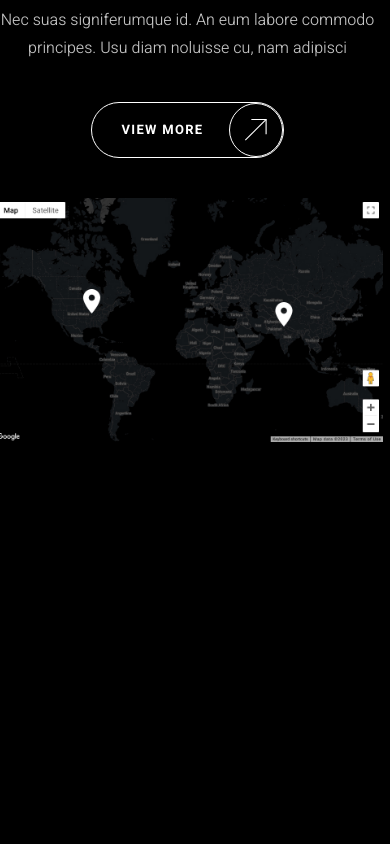
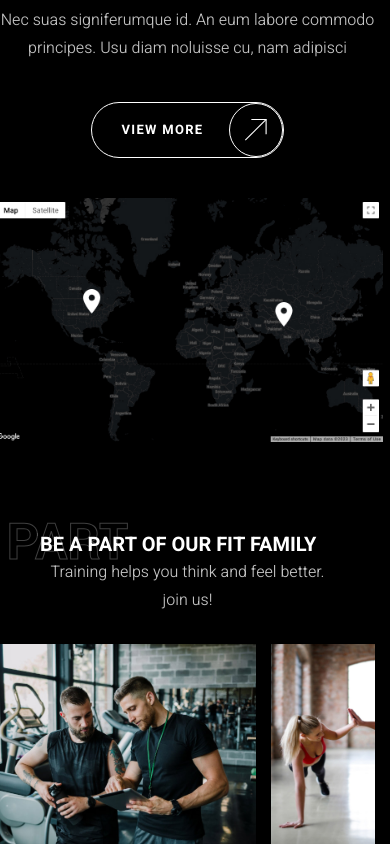
Before and after one commit to maxim11odessa/Kropp-Fitness, a plain HTML site: page index.html in a window 390 px wide. Shown: the part 4420-5264 px from the top of the page. Before the commit the page ends 5048 px from the top, so only its background shows below. Drawn offline with Linux system fonts and the light colour scheme; files whose address does not match are found by name.

Commit message:
family-finish

```diff
--- /dev/null
+++ b/assets/styles/family.css
@@ -0,0 +1,50 @@
+.family {
+  display: flex;
+  flex-direction: column;
+  align-items: center;
+  padding-top: 130px;
+}
+
+.family-body-slider {
+  display: flex;
+  justify-content: center;
+  column-gap: 26px;
+  margin-top: 60px;
+  scroll-snap-type: x mandatory;
+  overflow-x: scroll;
+}
+
+.slider-image {
+  scroll-snap-align: start;
+}
+
+@media (max-width: 1000px) {
+  .family {
+    padding-top: 50px;
+  }
+
+  .slider-image {
+    height: 360px;
+    width: auto;
+  }
+}
+
+@media (max-width: 600px) {
+  .family-body-slider {
+    column-gap: 15px;
+  }
+
+  .family-body {
+    padding-inline: 40px;
+    text-align: center;
+  }
+
+  .family-body-slider {
+    margin-top: 30px;
+  }
+
+ .slider-image {
+    height: 200px;
+    width: auto;
+  }
+}
--- a/assets/styles/location.css
+++ b/assets/styles/location.css
@@ -40,12 +40,9 @@
 
   .location-img {
     width: 100vw;
-    aspect-ratio: 1;
-
   }
 
   .location-body {
     width: 100vw;
-
   }
 }
--- a/index.html
+++ b/index.html
@@ -251,10 +251,18 @@
       </section>
       <section class="location">
         <figure class="location-img">
-          <img class="location-image" src="./assets/img/map.jpg" alt="map" width="960" height="600" />
+          <img
+            class="location-image"
+            src="./assets/img/map.jpg"
+            alt="map"
+            width="960"
+            height="600"
+          />
         </figure>
         <div class="location-body">
-          <h2 class="location-title card-title" data-title="look">Find us near you</h2>
+          <h2 class="location-title card-title" data-title="look">
+            Find us near you
+          </h2>
           <p class="location-description">
             Nec suas signiferumque id. An eum labore commodo principes. Usu diam
             noluisse cu, nam adipisci
@@ -262,6 +270,46 @@
           <a href="#" class="location-button button transparent">view more</a>
         </div>
       </section>
+      <section class="family">
+        <div class="family-body">
+          <h2 class="family-body-title card-title" data-title="part">
+            be a part of our fit family
+          </h2>
+          <p class="family-body-description">
+            Training helps you think and feel better. join us!
+          </p>
+        </div>
+        <div class="family-body-slider container">
+          <img
+            class="slider-image"
+            width="414"
+            height="479"
+            src="./assets/img/family/1.jpg"
+            alt="training people"
+          />
+          <img
+            class="slider-image"
+            width="744"
+            height="479"
+            src="./assets/img/family/2.jpg"
+            alt="training people"
+          />
+          <img
+            class="slider-image"
+            width="396"
+            height="479"
+            src="./assets/img/family/3.jpg"
+            alt="training people"
+          />
+          <img
+            class="slider-image"
+            width="396"
+            height="479"
+            src="./assets/img/family/4.jpg"
+            alt="training people"
+          />
+        </div>
+      </section>
     </main>
   </body>
 </html>
--- a/styles.css
+++ b/styles.css
@@ -8,3 +8,4 @@
 @import url('assets/styles/training-types.css');
 @import url('assets/styles/join-us.css');
 @import url('assets/styles/location.css');
+@import url('assets/styles/family.css');
```
Also changed, not shown: assets/img/family/1.jpg (added), assets/img/family/2.jpg (added), assets/img/family/3.jpg (added), assets/img/family/4.jpg (added).
